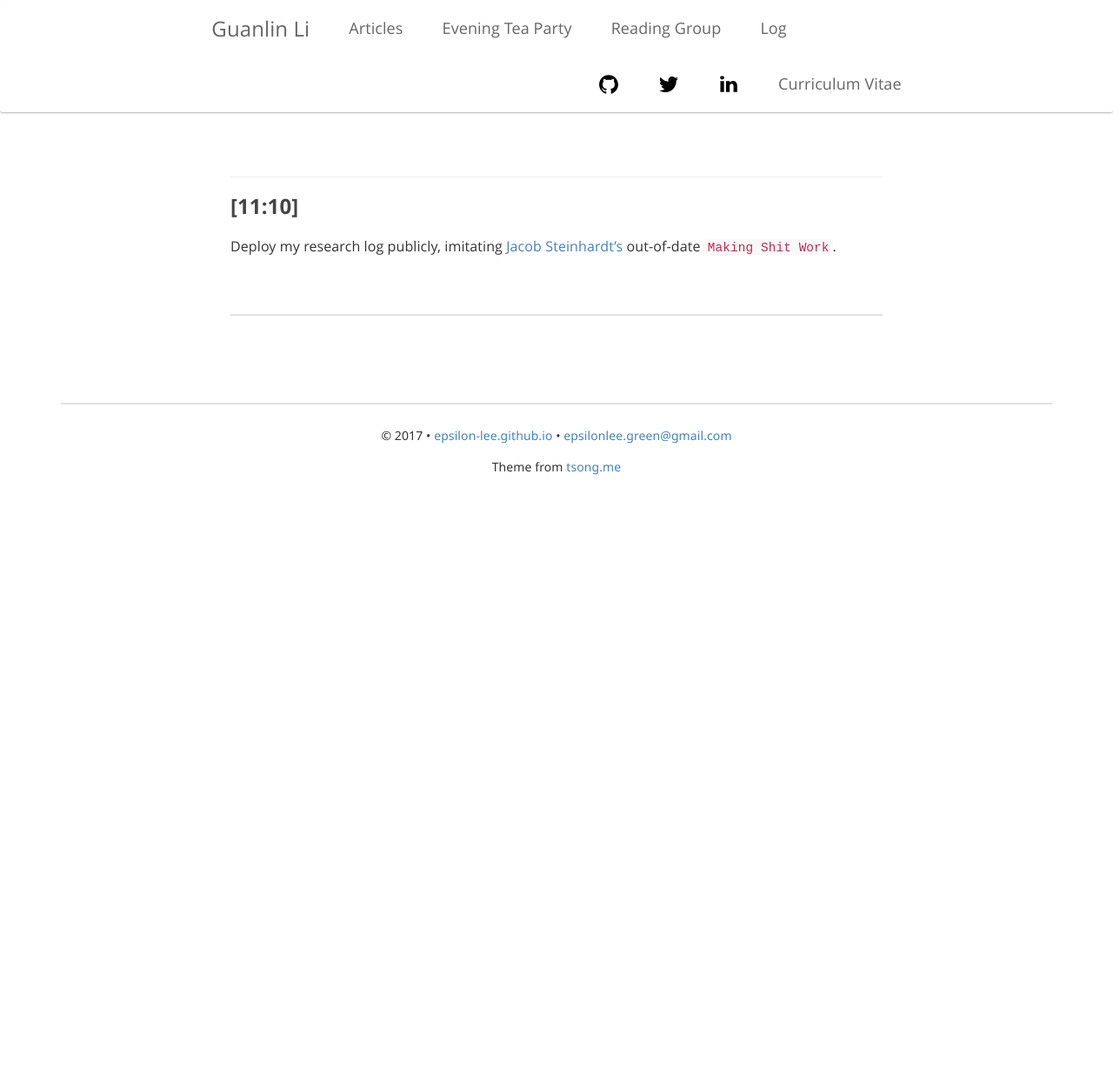
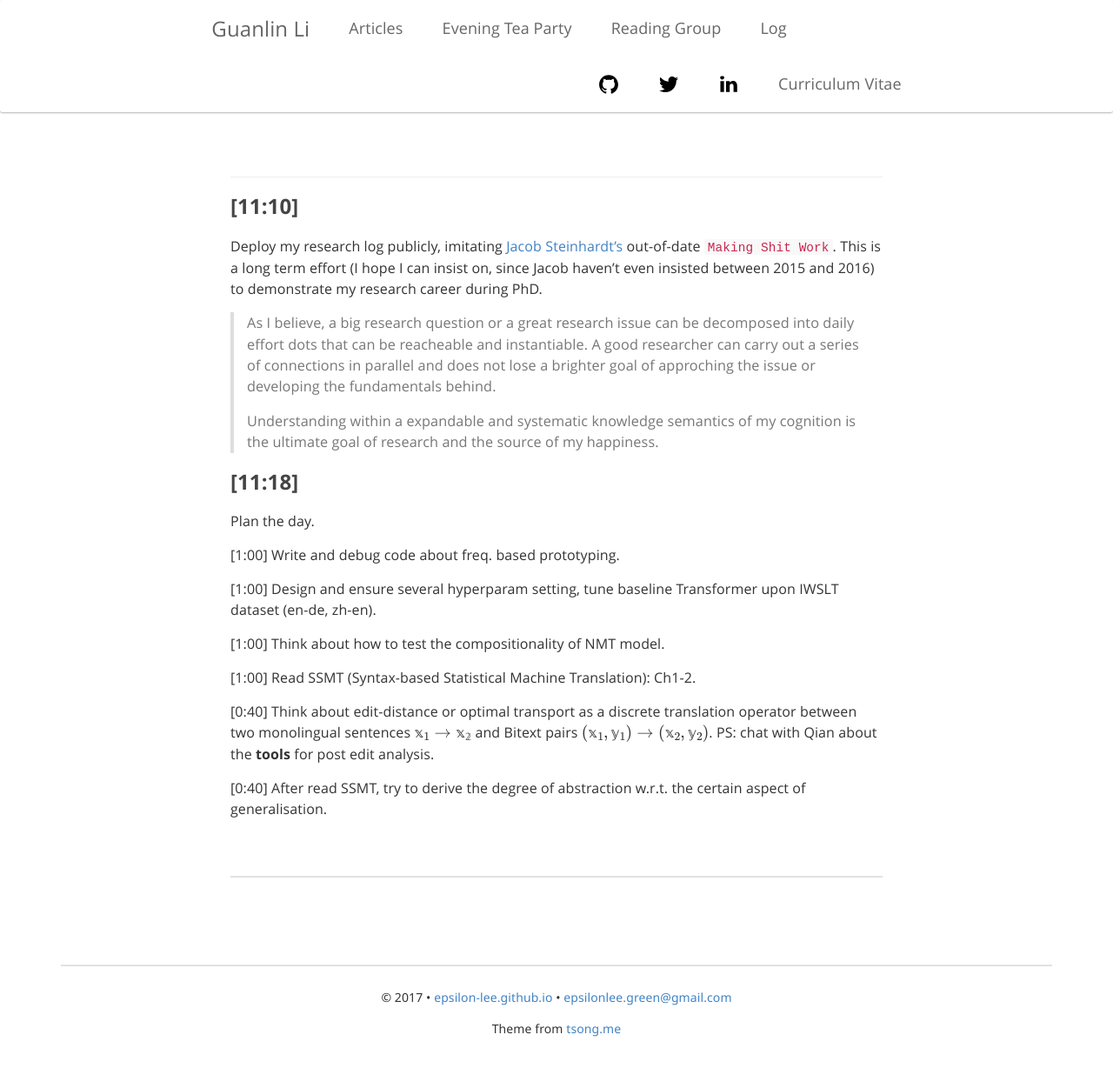
Before and after one commit to Epsilon-Lee/Epsilon-Lee.github.io, a Jekyll site: the page built from _posts/log/2019-01-09-Log.md, in a window 1280 px wide. Shown: the whole page at 87% size. Built offline with Jekyll 4.4.1, drawn with Linux system fonts in a browser that asks for light colours; nearby versions of some CDN libraries; some web fonts are replaced; formulas are drawn with MathJax 3; comment, search, counter and statistics services are not loaded; before the commit the page ends 900 px from its top, so only the background shows below that.

Commit message:
a lot unfinished

```diff
--- a/_posts/log/2019-01-09-Log.md
+++ b/_posts/log/2019-01-09-Log.md
@@ -8,4 +8,24 @@ tag: log
 
 ### [11:10]
 
-Deploy my research log publicly, imitating [Jacob Steinhardt's](https://makingshitwork.wordpress.com/) out-of-date `Making Shit Work`.
+Deploy my research log publicly, imitating [Jacob Steinhardt's](https://makingshitwork.wordpress.com/) out-of-date `Making Shit Work`. This is a long term effort (I hope I can insist on, since Jacob haven't even insisted between 2015 and 2016) to demonstrate my research career during PhD.
+
+> As I believe, a big research question or a great research issue can be decomposed into daily effort dots that can be reacheable and instantiable. A good researcher can carry out a series of connections in parallel and does not lose a brighter goal of approching the issue or developing the fundamentals behind.
+>
+> Understanding within a expandable and systematic knowledge semantics of my cognition is the ultimate goal of research and the source of my happiness.
+
+### [11:18]
+
+Plan the day.
+
+[1:00] Write and debug code about freq. based prototyping.
+
+[1:00] Design and ensure several hyperparam setting, tune baseline Transformer upon IWSLT dataset (en-de, zh-en).
+
+[1:00] Think about how to test the compositionality of NMT model.
+
+[1:00] Read SSMT (Syntax-based Statistical Machine Translation): Ch1-2.
+
+[0:40] Think about edit-distance or optimal transport as a discrete translation operator between two monolingual sentences $$\mathbb{x}_1 \rightarrow \mathbb{x_2}$$ and Bitext pairs  $$(\mathbb{x}_1, \mathbb{y}_1) \rightarrow (\mathbb{x}_2, \mathbb{y}_2)$$. PS: chat with Qian about the **tools** for post edit analysis.
+
+[0:40] After read SSMT, try to derive the degree of abstraction w.r.t. the certain aspect of generalisation.
```
